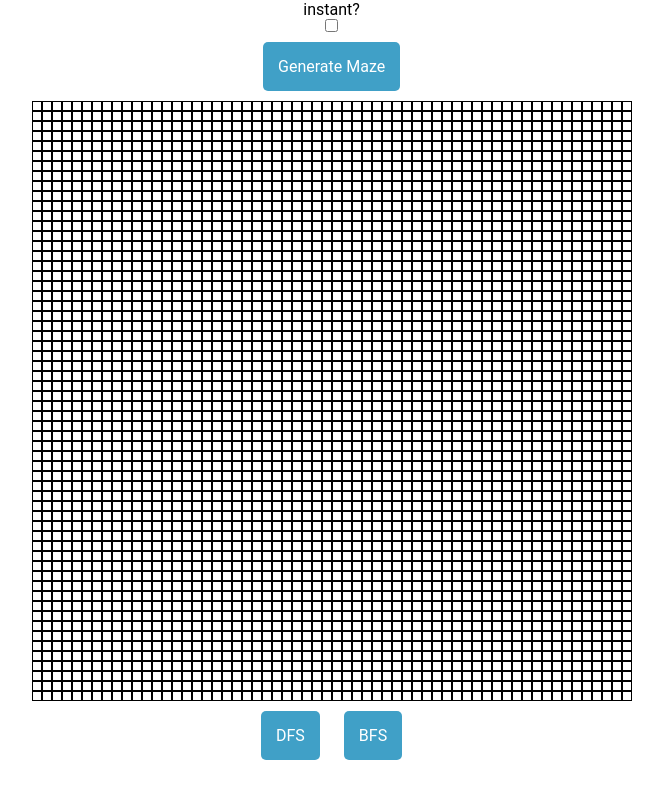
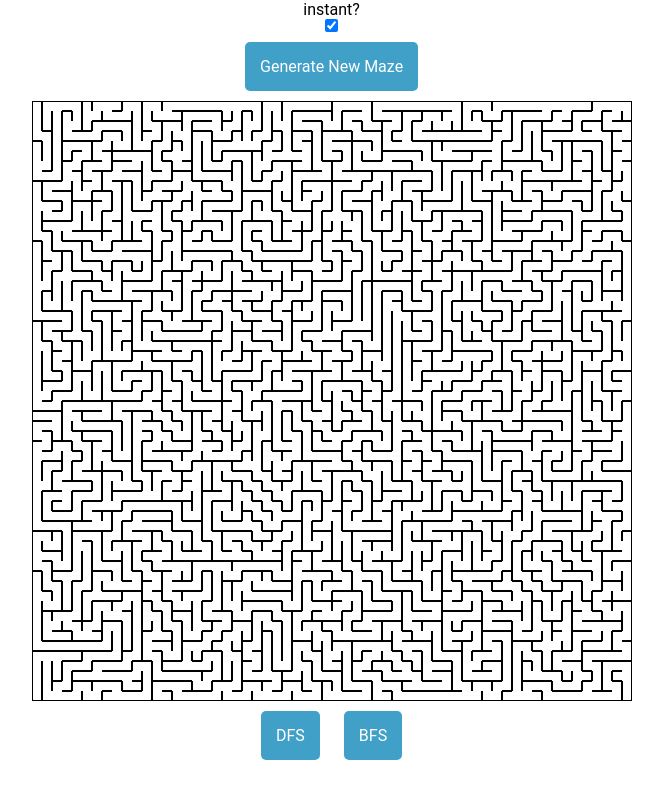
Before and after one commit to aarron-lee/Maze-Life, a website built with webpack: page index.html in a window 1280 px wide. Shown: the whole page, without its empty margins (302-965 px from the left). Built offline with nearby package versions, Linux system fonts and the light colour scheme.

Commit message:
minor ui changes

```diff
--- a/index.html
+++ b/index.html
@@ -18,8 +18,8 @@
 
       <div id="maze-form-container">
         <form id="generate-maze-form">
-          <label>instant?</label><input type="checkbox" id="instant-checkbox" value="instant"/>
-          <button id="generate-maze-button">Generate Maze</button>
+          <label>instant?</label><input type="checkbox" id="instant-checkbox" value="instant" checked/>
+          <button id="generate-maze-button">Generate New Maze</button>
         </form>
       </div>
       <div id="root">
--- a/javascripts/bundle.js
+++ b/javascripts/bundle.js
@@ -303,6 +303,8 @@ document.addEventListener("DOMContentLoaded", function () {
   handleMazeExtras(maze);
 
   handleSearchExtras(maze);
+
+  maze.generateMaze(true, []);
 
   root.appendChild(maze.grid);
 });
--- a/javascripts/main.js
+++ b/javascripts/main.js
@@ -60,6 +60,9 @@ document.addEventListener("DOMContentLoaded", () =>{
 
   handleSearchExtras(maze);
 
+  maze.generateMaze(true, []);
+
+
   root.appendChild(maze.grid);
 
 
```
Also changed, not shown: 1 other file.
